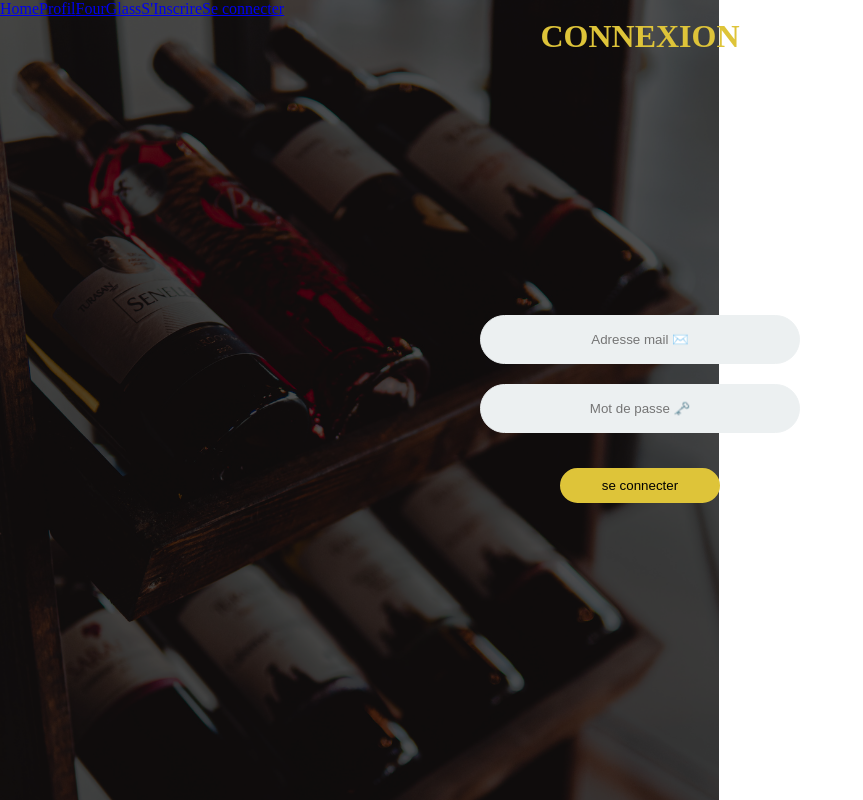
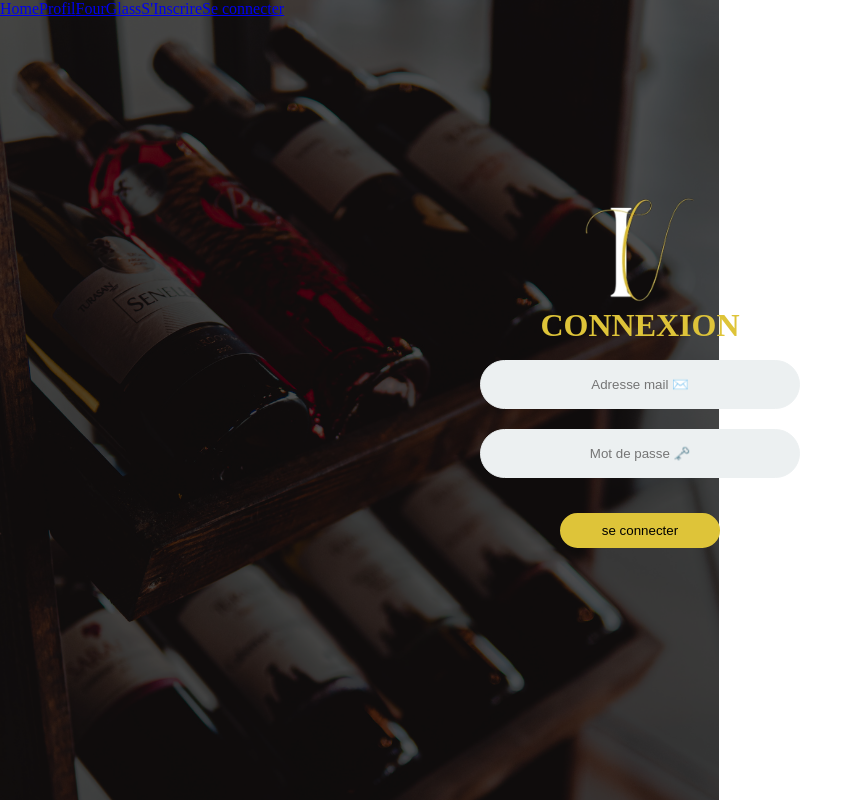
Before and after one commit to WildCodeSchool/2023-02-JS-Reims-project-3-inovin, a React (Vite) app in the folder frontend/: page /login in a window 1280 px wide. Shown: the whole page, without its empty margins (0-863 px from the left). Built offline with nearby package versions, Linux system fonts and the light colour scheme.

Commit message:
Add logo + css

```diff
--- a/frontend/src/pages/Login.jsx
+++ b/frontend/src/pages/Login.jsx
@@ -1,6 +1,7 @@
 import { useRef } from "react";
 import { useNavigate } from "react-router-dom";
 import { useAuth } from "../contexts/AuthContext";
+import Logo from "../Pictures/logo3.png";
 
 function Login() {
   const usernameRef = useRef();
@@ -10,8 +11,6 @@ function Login() {
   const navigate = useNavigate();
 
   return (
-    <div className="PresInscip">
-      <h1>CONNEXION</h1>
     <form
       className="Inscription"
       onSubmit={(event) => {
@@ -39,6 +38,10 @@ function Login() {
           });
       }}
     >
+      <div className="PresInscip">
+        <img src={Logo} alt="Ino Vin" />
+        <h1>CONNEXION</h1>
+      </div>
       <div>
         <label htmlFor="username">
           <input
@@ -65,7 +68,6 @@ function Login() {
         se connecter
       </button>
     </form>
-    </div>
   );
 }
 
--- a/frontend/src/pages/Register.jsx
+++ b/frontend/src/pages/Register.jsx
@@ -1,6 +1,6 @@
 import { useState, useRef } from "react";
 import { useNavigate } from "react-router-dom";
-import Logo from "../Pictures/logo2.png";
+import Logo from "../Pictures/logo3.png";
 
 function Register() {
   const firstNameRef = useRef();
```
Lines whose indentation alone changed are shown as unchanged.
